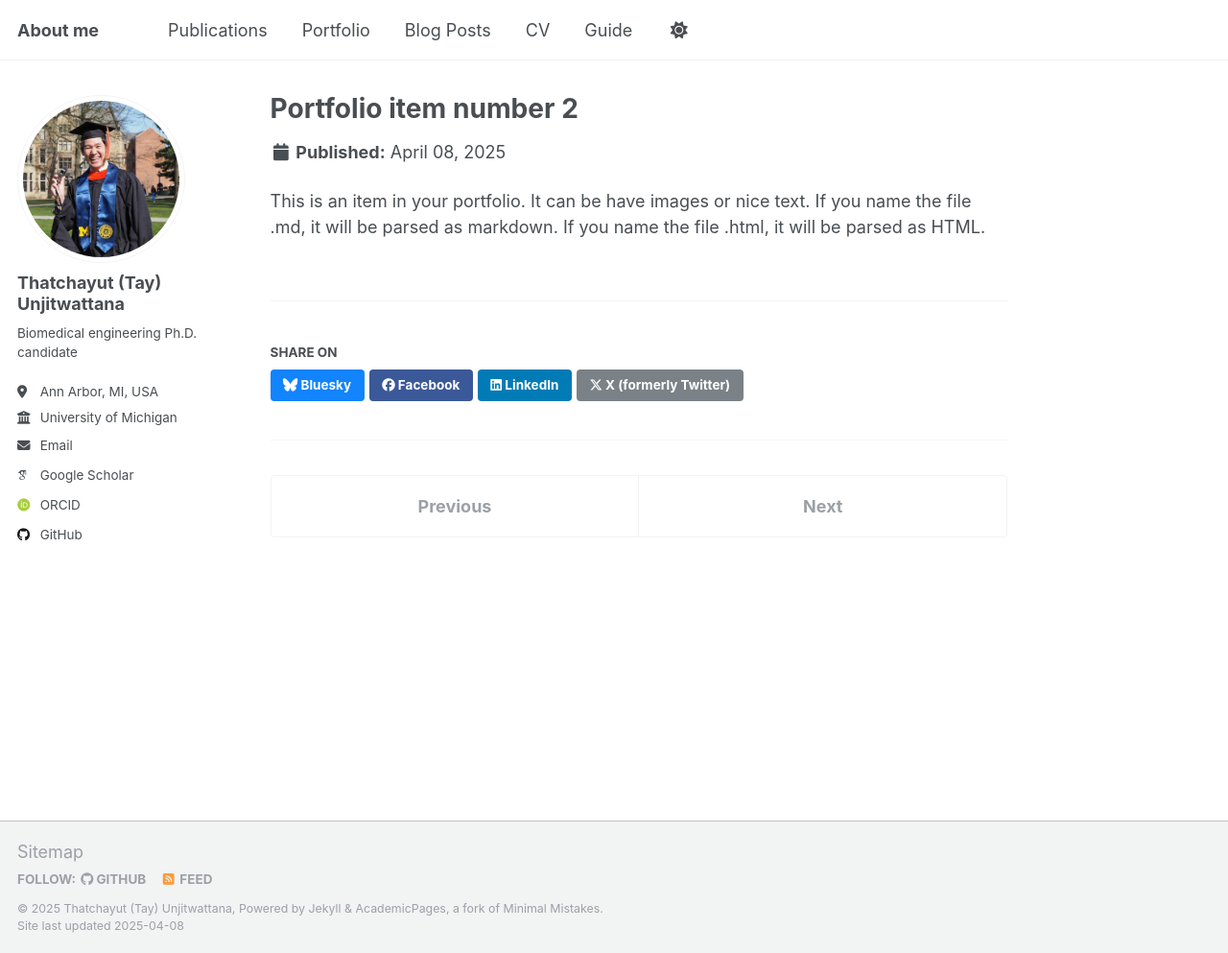
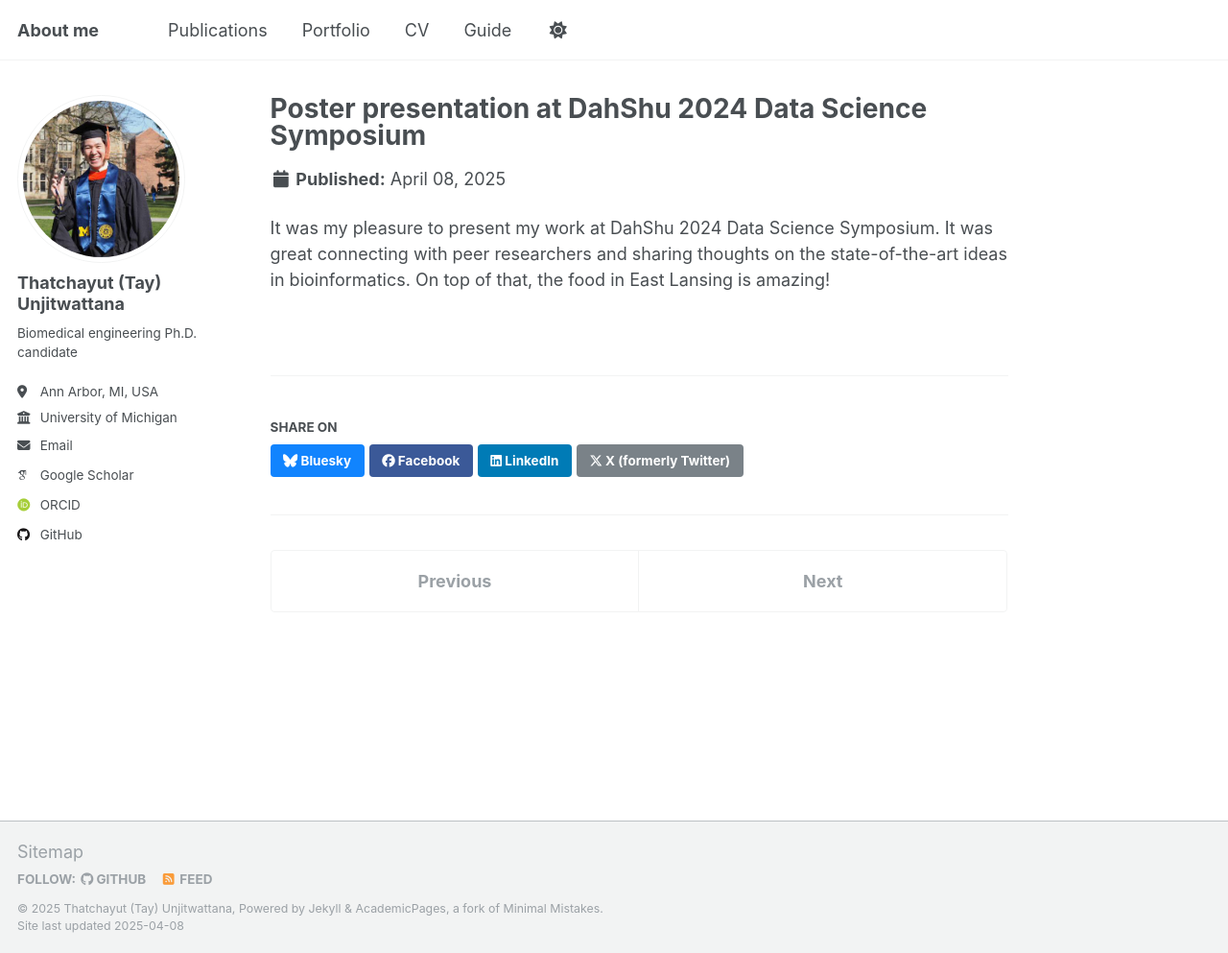
Before and after one commit to thatchayut/thatchayut.github.io, a Jekyll site: the page built from _portfolio/portfolio-2.md, in a window 1280 px wide and 993 px high. Shown: the whole window at 96% size. Built offline with Jekyll 4.4.1, drawn with Linux system fonts in a browser that asks for light colours; some web fonts are replaced.

Commit message:
Add portfolios

```diff
--- a/_data/navigation.yml
+++ b/_data/navigation.yml
@@ -20,8 +20,8 @@ main:
   - title: "Portfolio"
     url: /portfolio/
 
-  - title: "Blog Posts"
-    url: /year-archive/
+  # - title: "Blog Posts"
+  #   url: /year-archive/
 
   - title: "CV"
     url: /cv/
--- a/_portfolio/portfolio-2.html
+++ /dev/null
@@ -1,7 +0,0 @@
----
-title: "Portfolio item number 2"
-excerpt: "Short description of portfolio item number 2 <br/><img src='/images/500x300.png'>"
-collection: portfolio
----
-
-This is an item in your portfolio. It can be have images or nice text. If you name the file .md, it will be parsed as markdown. If you name the file .html, it will be parsed as HTML.
--- /dev/null
+++ b/_portfolio/portfolio-2.md
@@ -0,0 +1,7 @@
+---
+title: "Poster presentation at DahShu 2024 Data Science Symposium"
+excerpt: "Location: Michigan State University, East Lansing, MI <br/><img src='/images/dahshu_presentation_1.jpg'>"
+collection: portfolio
+---
+
+It was my pleasure to present my work at DahShu 2024 Data Science Symposium. It was great connecting with peer researchers and sharing thoughts on the state-of-the-art ideas in bioinformatics. On top of that, the food in East Lansing is amazing!
```
Also changed, not shown: _portfolio/portfolio-1.md (+3 -3 lines), _portfolio/portfolio-3.md (added, +7 -0 lines), images/dahshu_presentation_1.jpg (added), images/dahshu_presentation_2.jpg (added), 1 other file.
